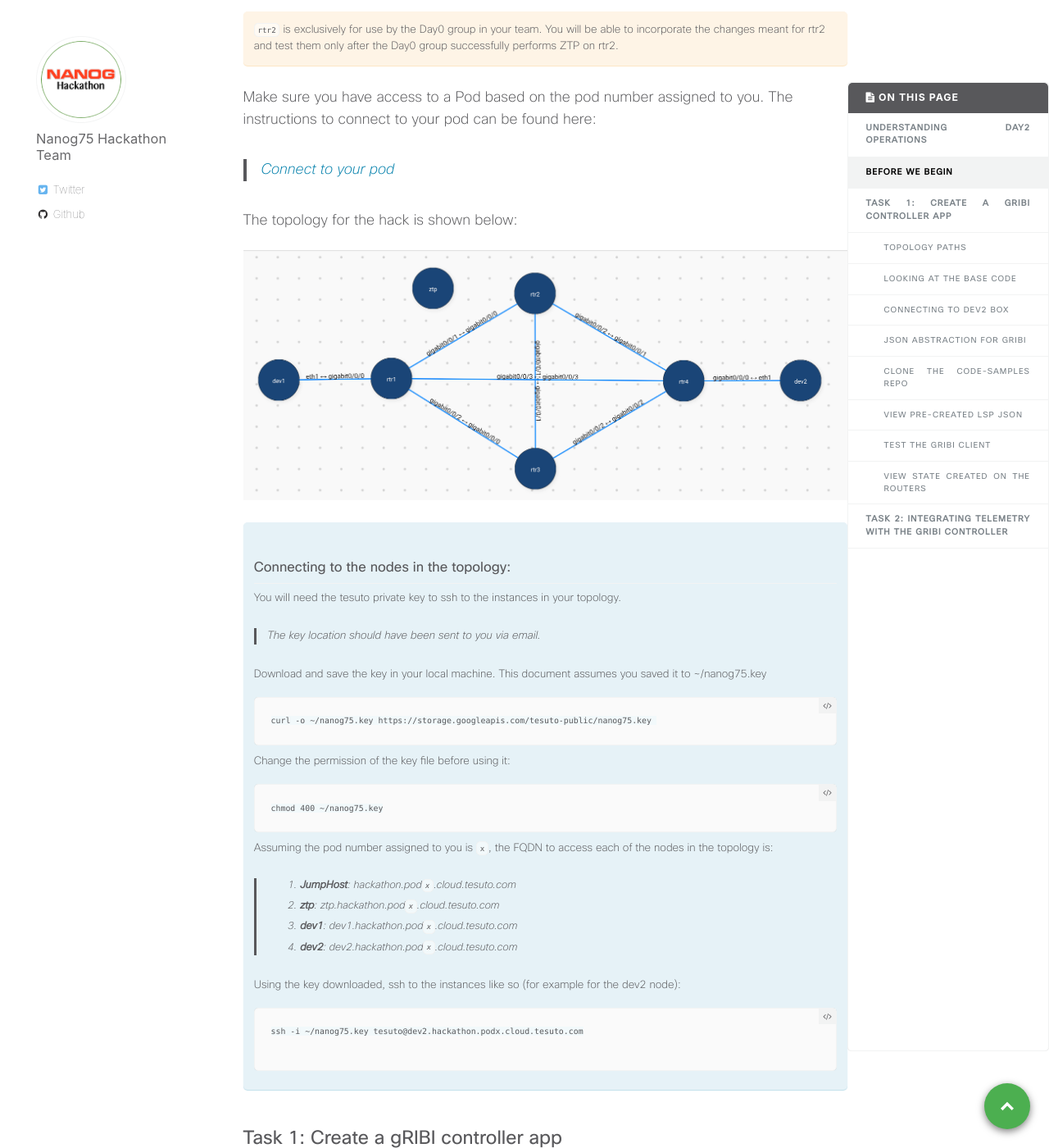
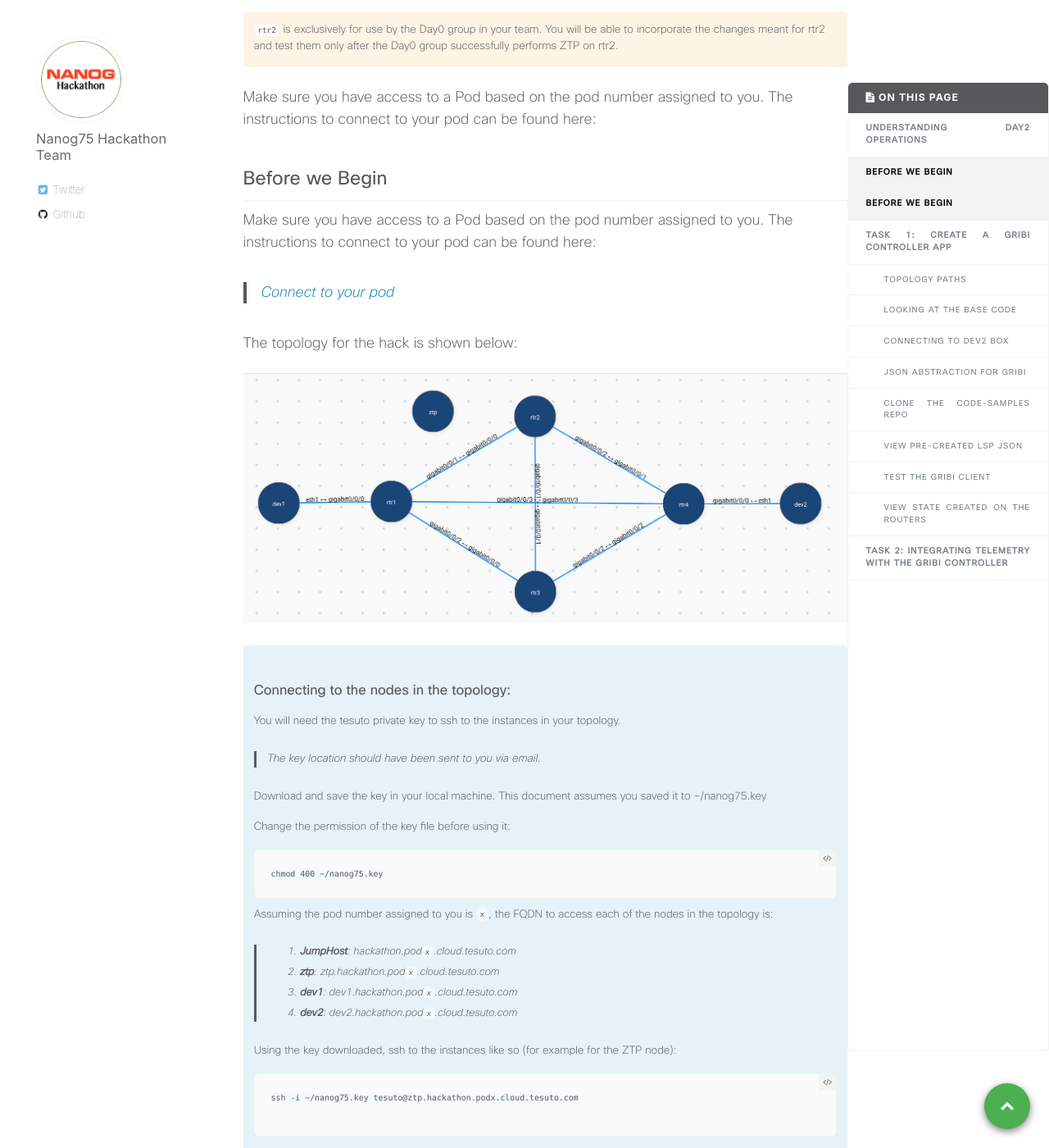
Before and after one commit to nanog75/hackathon, a Jekyll site: the page built from _day2/2019-02-17-traffic-engineering-controller-using-gribi.md, in a window 1280 px wide and 1400 px high, scrolled down 1063 px. Shown: the whole window at 82% size. Built offline with Jekyll 4.4.1, drawn with Linux system fonts in a browser that asks for light colours.

Commit message:
Update 2019-02-17-traffic-engineering-controller-using-gribi.md

````diff
--- a/_day2/2019-02-17-traffic-engineering-controller-using-gribi.md
+++ b/_day2/2019-02-17-traffic-engineering-controller-using-gribi.md
@@ -47,7 +47,12 @@ The API model (proto files) can be found here :
 Make sure you have access to a Pod based on the pod number assigned to you.
 The instructions to connect to your pod can be found here:
 
->[Connect to your pod]({{ base_path }}/assets/NANOG75_Hackathon_Lab_Info.pdf)
+## Before we Begin
+
+Make sure you have access to a Pod based on the pod number assigned to you.
+The instructions to connect to your pod can be found here:
+
+>[Connect to your pod]({{ base_path }}/connect-to-pods/)
 
 
 The topology for the hack is shown below:
@@ -57,16 +62,13 @@ The topology for the hack is shown below:
 
 {% capture "connect_text" %}
 ### Connecting to the nodes in the topology:
-
 You will need the tesuto private key to ssh to the instances in your topology.
 
 >The key location should have been sent to you via email.
 
+
 Download and save the key in your local machine. This document assumes you saved it to ~/nanog75.key
 
-```
-curl -o ~/nanog75.key https://storage.googleapis.com/tesuto-public/nanog75.key
-```
 
 Change the permission of the key file before using it:
 
@@ -82,10 +84,10 @@ Assuming the pod number assigned to you is `x`, the FQDN to access each of the n
 > 3. **dev1**:         dev1.hackathon.pod`x`.cloud.tesuto.com
 > 4. **dev2**:         dev2.hackathon.pod`x`.cloud.tesuto.com
 
-Using the key downloaded, ssh to the instances like so (for example for the dev2 node):
+Using the key downloaded, ssh to the instances like so (for example for the ZTP node):
 
 ```
-ssh -i ~/nanog75.key tesuto@dev2.hackathon.podx.cloud.tesuto.com
+ssh -i ~/nanog75.key tesuto@ztp.hackathon.podx.cloud.tesuto.com
 
 ```
 {% endcapture %}
@@ -94,8 +96,6 @@ ssh -i ~/nanog75.key tesuto@dev2.hackathon.podx.cloud.tesuto.com
 <div class="notice--info">
   {{ connect_text | markdownify }}
  </div>
-
-
 
 
 
````
